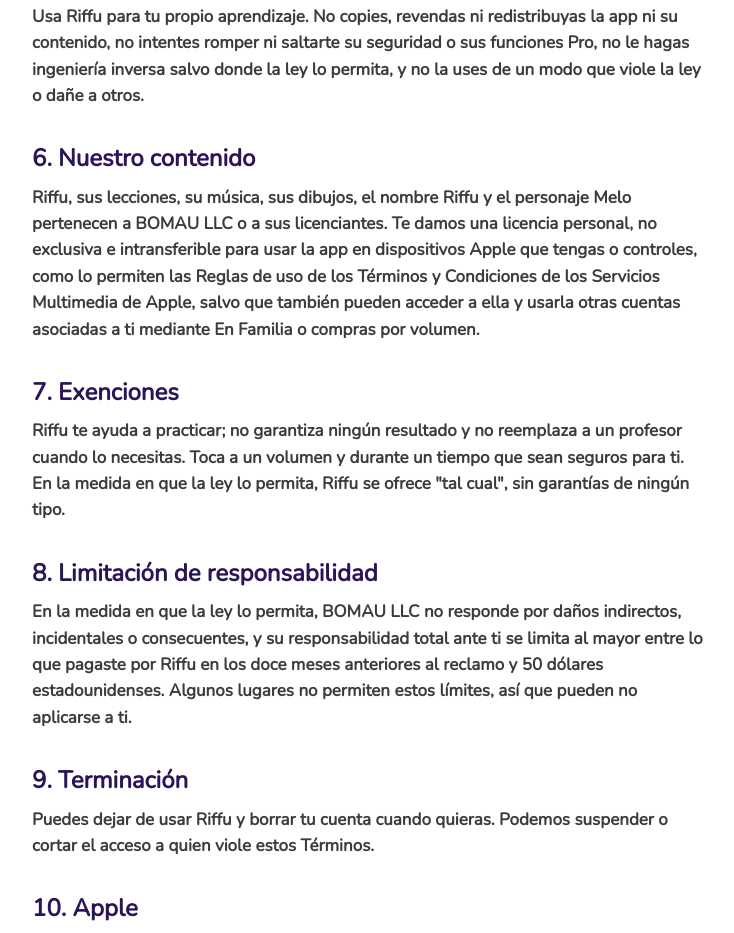
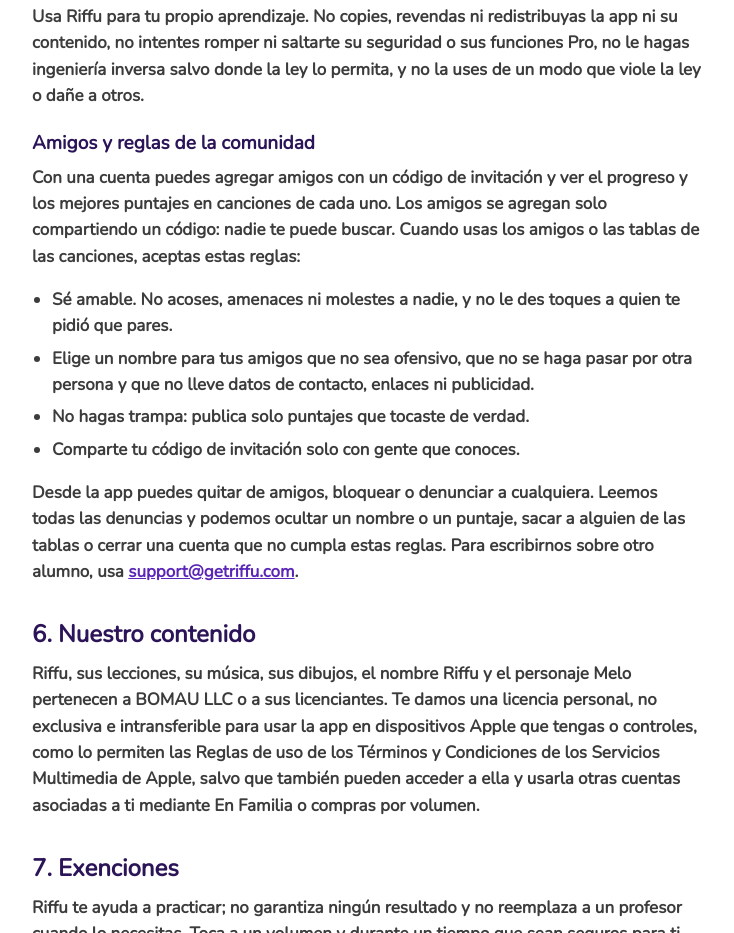
Before and after one commit to maurino72/riffu-site, an Astro site: page /es/terms in a window 1280 px wide. Shown: the part 1220-2153 px from the top of the page, without its empty margins (272-1006 px from the left). Built offline with nearby package versions, Linux system fonts and the light colour scheme; Astro itself is replaced by a stand-in of ours.

Commit message:
Add friends and community rules to the Terms

```diff
--- a/src/pages/es/terms.astro
+++ b/src/pages/es/terms.astro
@@ -64,6 +64,31 @@ import Legal from '../../layouts/Legal.astro';
     contenido, no intentes romper ni saltarte su seguridad o sus funciones Pro, no le hagas
     ingeniería inversa salvo donde la ley lo permita, y no la uses de un modo que viole la ley o
     dañe a otros.
+  </p>
+
+  <h3 id="community">Amigos y reglas de la comunidad</h3>
+  <p>
+    Con una cuenta puedes agregar amigos con un código de invitación y ver el progreso y los mejores
+    puntajes en canciones de cada uno. Los amigos se agregan solo compartiendo un código: nadie te
+    puede buscar. Cuando usas los amigos o las tablas de las canciones, aceptas estas reglas:
+  </p>
+  <ul>
+    <li>
+      Sé amable. No acoses, amenaces ni molestes a nadie, y no le des toques a quien te pidió que
+      pares.
+    </li>
+    <li>
+      Elige un nombre para tus amigos que no sea ofensivo, que no se haga pasar por otra persona y
+      que no lleve datos de contacto, enlaces ni publicidad.
+    </li>
+    <li>No hagas trampa: publica solo puntajes que tocaste de verdad.</li>
+    <li>Comparte tu código de invitación solo con gente que conoces.</li>
+  </ul>
+  <p>
+    Desde la app puedes quitar de amigos, bloquear o denunciar a cualquiera. Leemos todas las
+    denuncias y podemos ocultar un nombre o un puntaje, sacar a alguien de las tablas o cerrar una
+    cuenta que no cumpla estas reglas. Para escribirnos sobre otro alumno, usa{' '}
+    <a href={`mailto:${SUPPORT_EMAIL}`}>{SUPPORT_EMAIL}</a>.
   </p>
 
   <h2>6. Nuestro contenido</h2>
```
Also changed, not shown: src/pages/terms.astro (+25 -0 lines).
